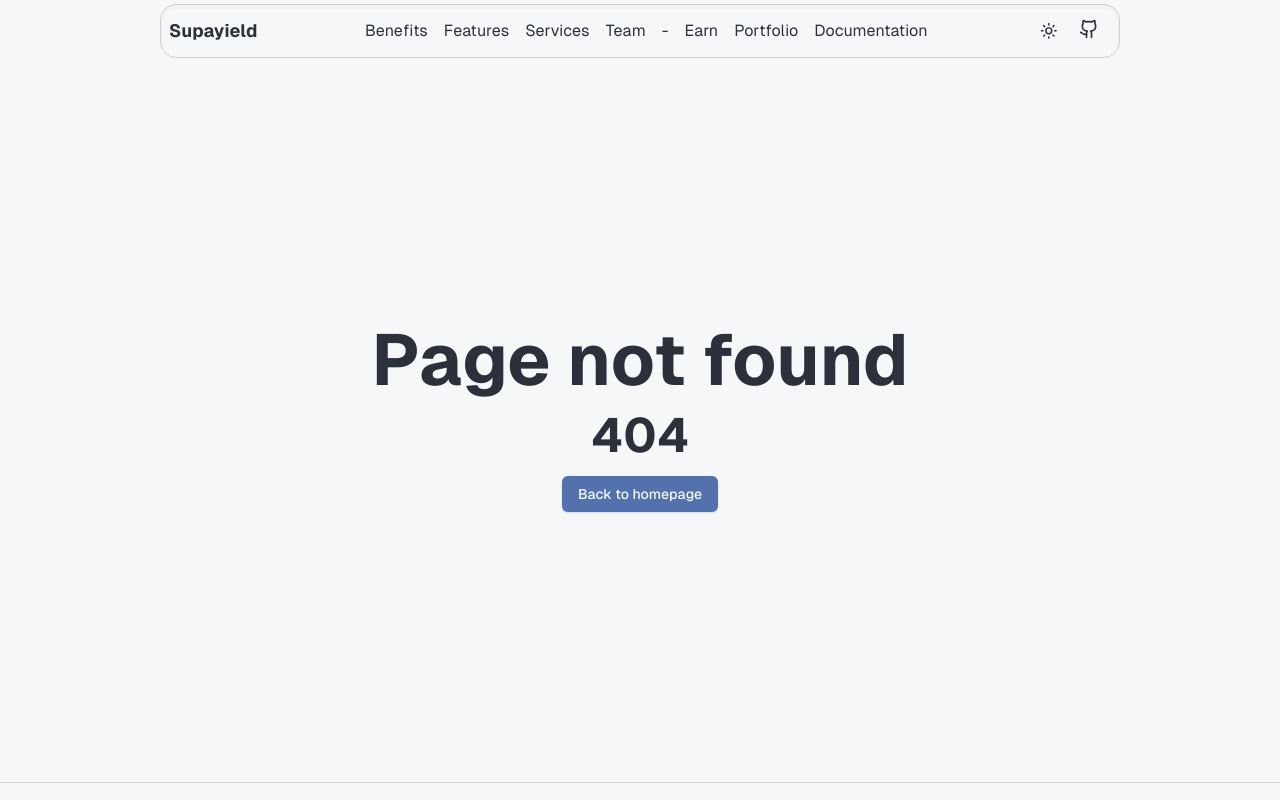
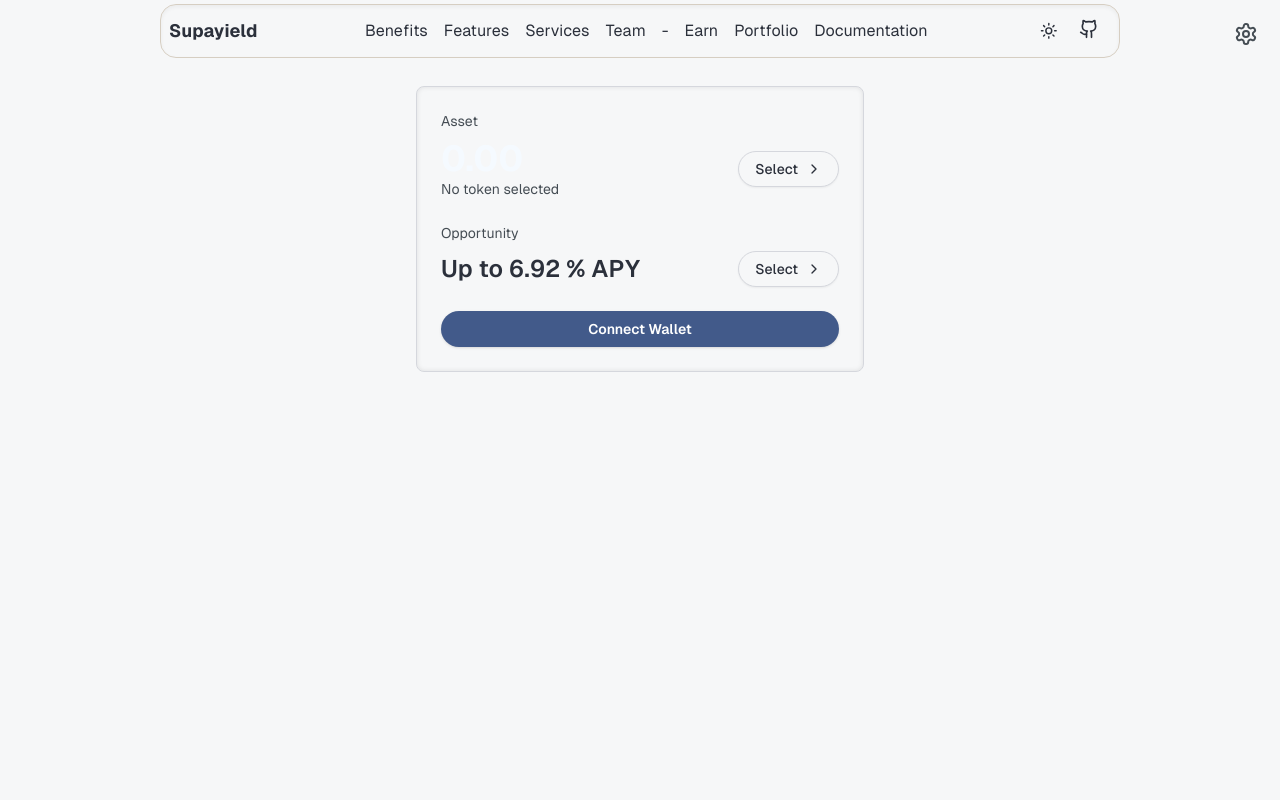
Before and after one commit to 1xBuild/supayield, a Next.js app: page /earn in a window 1280 px wide. Before the commit this address had no page. Shown: the top 800 px of the page. Built offline with nearby package versions, Linux system fonts and the light colour scheme.

Commit message:
create page earn and portfolio

```diff
--- /dev/null
+++ b/src/app/earn/page.tsx
@@ -0,0 +1,59 @@
+import { Button } from "@/components/ui/button";
+import { Card, CardContent } from "@/components/ui/card";
+import { ChevronRight, Settings } from "lucide-react";
+
+export default function EarnPage() {
+  return (
+    <div className="min-h-screen bg-background flex justify-center p-8">
+      <div className="w-full max-w-md">
+        <Card className="bg-card shadow-light rounded-lg">
+          <CardContent className="p-6 space-y-6">
+            <div className="space-y-2">
+              <h2 className="text-sm text-muted-foreground">Asset</h2>
+              <div className="flex justify-between items-center">
+                <div>
+                  <p className="text-4xl font-bold text-primary-foreground">
+                    0.00
+                  </p>
+                  <p className="text-sm text-muted-foreground">
+                    No token selected
+                  </p>
+                </div>
+                <Button
+                  variant="outline"
+                  className="rounded-full px-4 py-2 border border-border text-foreground"
+                >
+                  Select <ChevronRight className="ml-2 h-4 w-4" />
+                </Button>
+              </div>
+            </div>
+            <div className="space-y-2">
+              <h2 className="text-sm text-muted-foreground">Opportunity</h2>
+              <div className="flex justify-between items-center">
+                <p className="text-2xl font-semibold text-foreground">
+                  Up to 6.92 % APY
+                </p>
+                <Button
+                  variant="outline"
+                  className="rounded-full px-4 py-2 border border-border text-foreground"
+                >
+                  Select <ChevronRight className="ml-2 h-4 w-4" />
+                </Button>
+              </div>
+            </div>
+            <Button className="w-full bg-accent hover:bg-accent-foreground hover:text-accent text-accent-foreground font-semibold py-3 rounded-full">
+              Connect Wallet
+            </Button>
+          </CardContent>
+        </Card>
+      </div>
+      <Button
+        variant="ghost"
+        size="icon"
+        className="absolute top-4 right-4 text-muted-foreground hover:text-foreground"
+      >
+        <Settings className="h-6 w-6" />
+      </Button>
+    </div>
+  );
+}
--- /dev/null
+++ b/src/app/portfolio/page.tsx
@@ -0,0 +1,38 @@
+import { Button } from "@/components/ui/button";
+import { Card, CardContent, CardHeader, CardTitle } from "@/components/ui/card";
+
+export default function Portfolio() {
+  return (
+    <div className="min-h-screen bg-background p-8">
+      <Card className="w-full max-w-3xl mx-auto bg-card shadow-light rounded-lg">
+        <CardHeader>
+          <CardTitle className="text-2xl font-semibold text-card-foreground">
+            Your Savings
+          </CardTitle>
+        </CardHeader>
+        <CardContent>
+          <div className="text-6xl font-bold text-primary mb-8">$0.00</div>
+          <div className="space-y-6">
+            <h2 className="text-xl font-semibold text-foreground">
+              Your Opportunities
+            </h2>
+            <div className="flex justify-between text-sm font-medium text-muted-foreground">
+              <span>APY</span>
+              <span>Savings</span>
+              <span>Est. Yield</span>
+              <span>Withdraw/Deposit</span>
+            </div>
+            <div className="border border-border rounded-lg p-6 text-center">
+              <p className="text-muted-foreground mb-4">
+                Get started by connecting your wallet
+              </p>
+              <Button className="bg-accent hover:bg-accent-foreground hover:text-accent text-accent-foreground font-semibold py-2 px-4 rounded-full">
+                Connect Wallet
+              </Button>
+            </div>
+          </div>
+        </CardContent>
+      </Card>
+    </div>
+  );
+}
```
